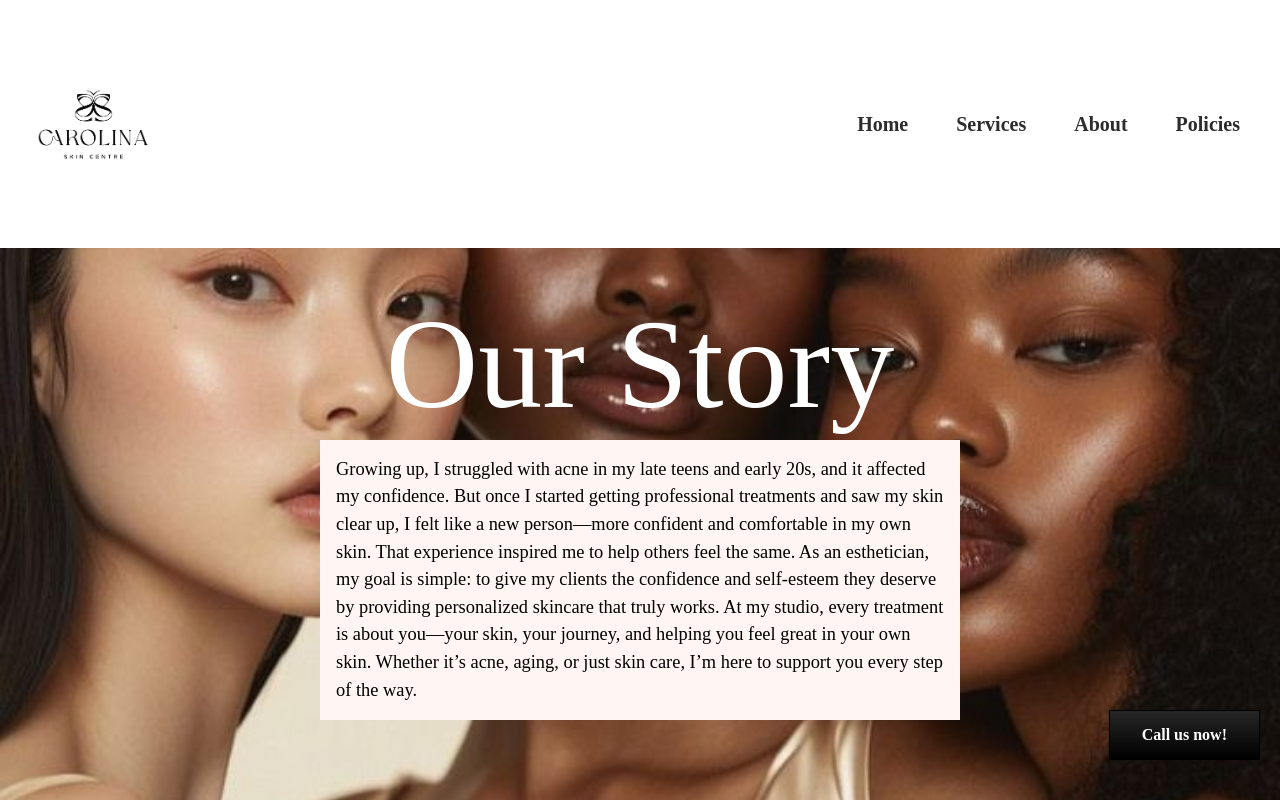
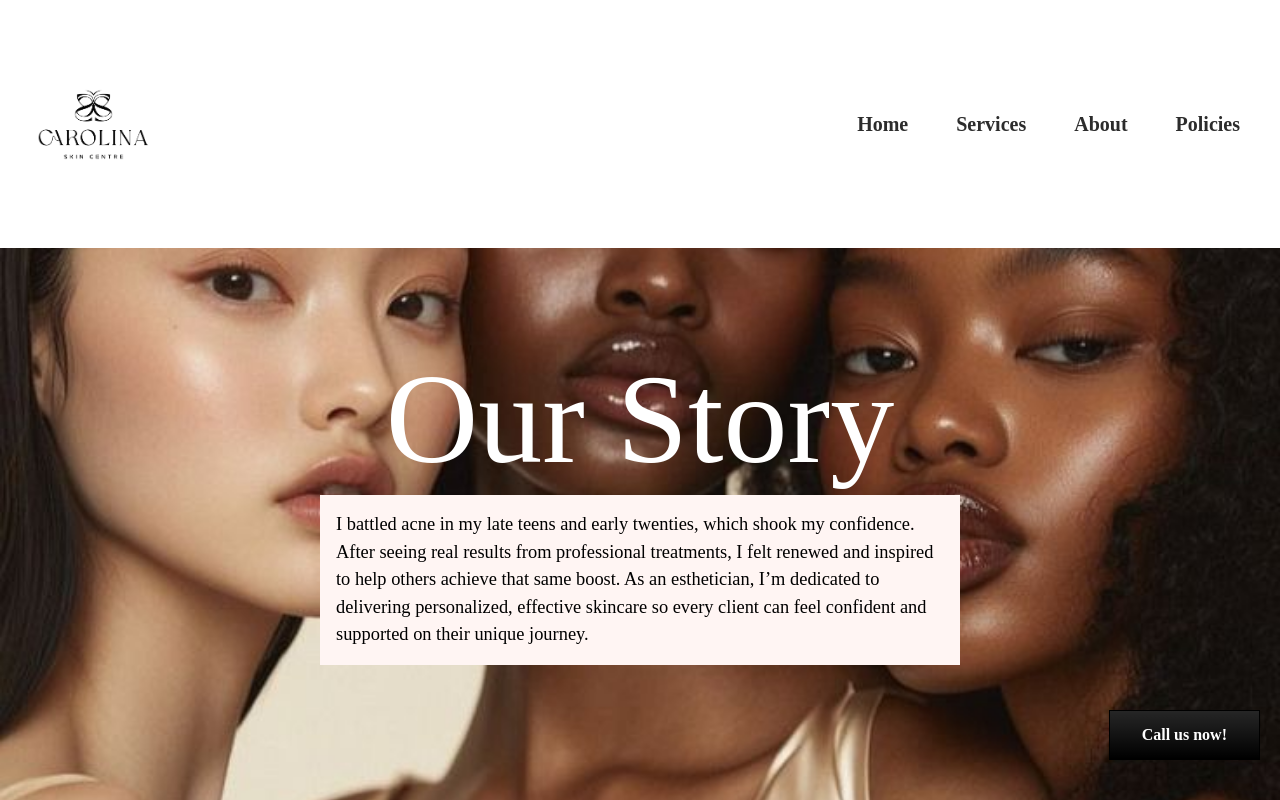
Before and after one commit to tulio-salvatierra/csc, a React (Create React App) app: page /about in a window 1280 px wide. Shown: the top 800 px of the page. Built offline with nearby package versions, Linux system fonts and the light colour scheme; a web font is replaced by a local one.

Commit message:
feat: Revise personal story in AboutUs component for improved clarity and impact

```diff
--- a/src/components/AboutUs/ABoutUs.jsx
+++ b/src/components/AboutUs/ABoutUs.jsx
@@ -1,12 +1,12 @@
 import "./../../App.css";
 import Caro from "./../../assets/images/about/carolina.jpg";
 import { useFadeInAnimation } from "./../../hooks/useFadeInAnimation";
-import {  useRef } from "react";
+import { useRef } from "react";
 
 export default function AboutPage() {
   const fadeRefs = useRef([]);
   fadeRefs.current = [];
-  const addToRefs = el => {
+  const addToRefs = (el) => {
     if (el && !fadeRefs.current.includes(el)) {
       fadeRefs.current.push(el);
     }
@@ -18,27 +18,16 @@ export default function AboutPage() {
       {/* Our Story Section */}
       <section className="mb-5 py-28 align-items-center justify-content-center">
         <div className="bg-about bg-cover bg-center flex-column flex justify-content-center align-items-center">
-          <h2
-            ref={addToRefs}
-            className="m-3 text-white display-1"
-          >
+          <h2 ref={addToRefs} className="m-3 text-white display-1">
             Our Story
           </h2>
-          <p
-            ref={addToRefs}
-            className="w-50 fw-lighter bg-danger-light p-4"
-          >
-            Growing up, I struggled with acne in my late teens and early 20s,
-            and it affected my confidence. But once I started getting
-            professional treatments and saw my skin clear up, I felt like a new
-            person—more confident and comfortable in my own skin. That
-            experience inspired me to help others feel the same. As an
-            esthetician, my goal is simple: to give my clients the confidence
-            and self-esteem they deserve by providing personalized skincare that
-            truly works. At my studio, every treatment is about you—your skin,
-            your journey, and helping you feel great in your own skin. Whether
-            it’s acne, aging, or just skin care, I’m here to support you every
-            step of the way.
+          <p ref={addToRefs} className="w-50 fw-lighter bg-danger-light p-4">
+            I battled acne in my late teens and early twenties, which shook my
+            confidence. After seeing real results from professional treatments,
+            I felt renewed and inspired to help others achieve that same boost.
+            As an esthetician, I’m dedicated to delivering personalized,
+            effective skincare so every client can feel confident and supported
+            on their unique journey.
           </p>
         </div>
       </section>
```
